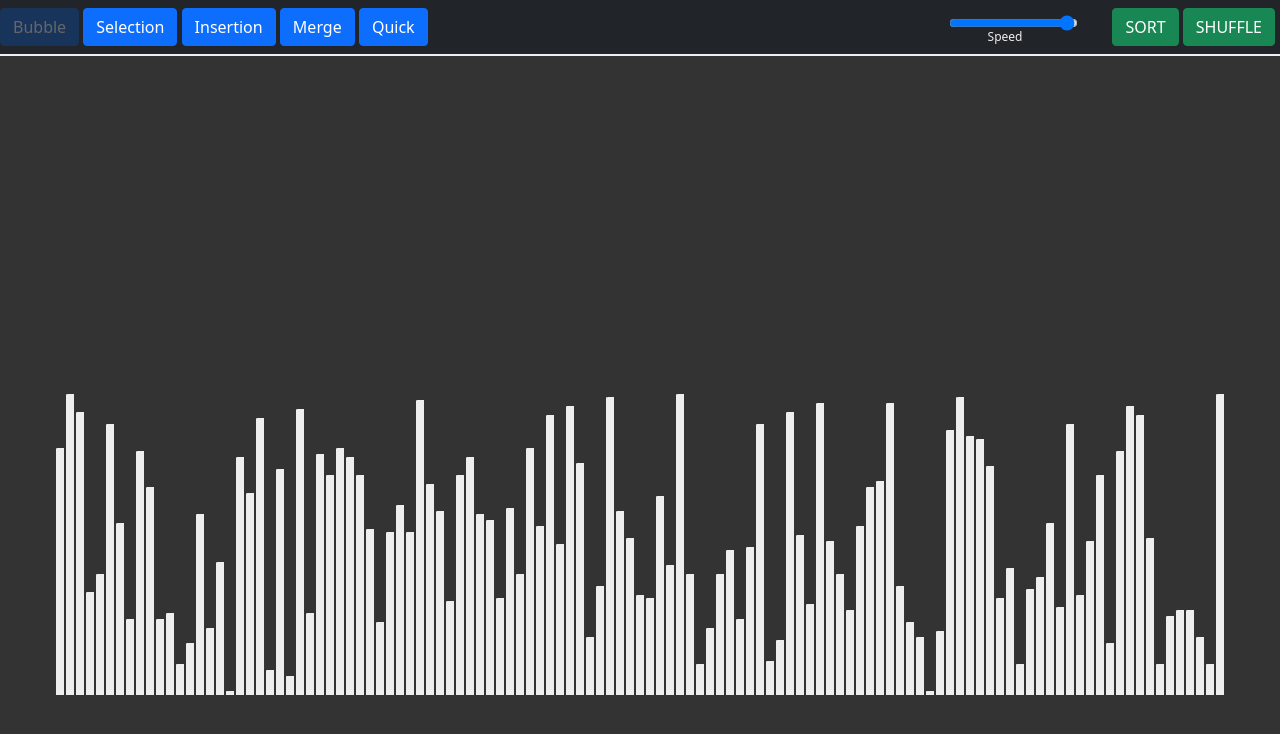
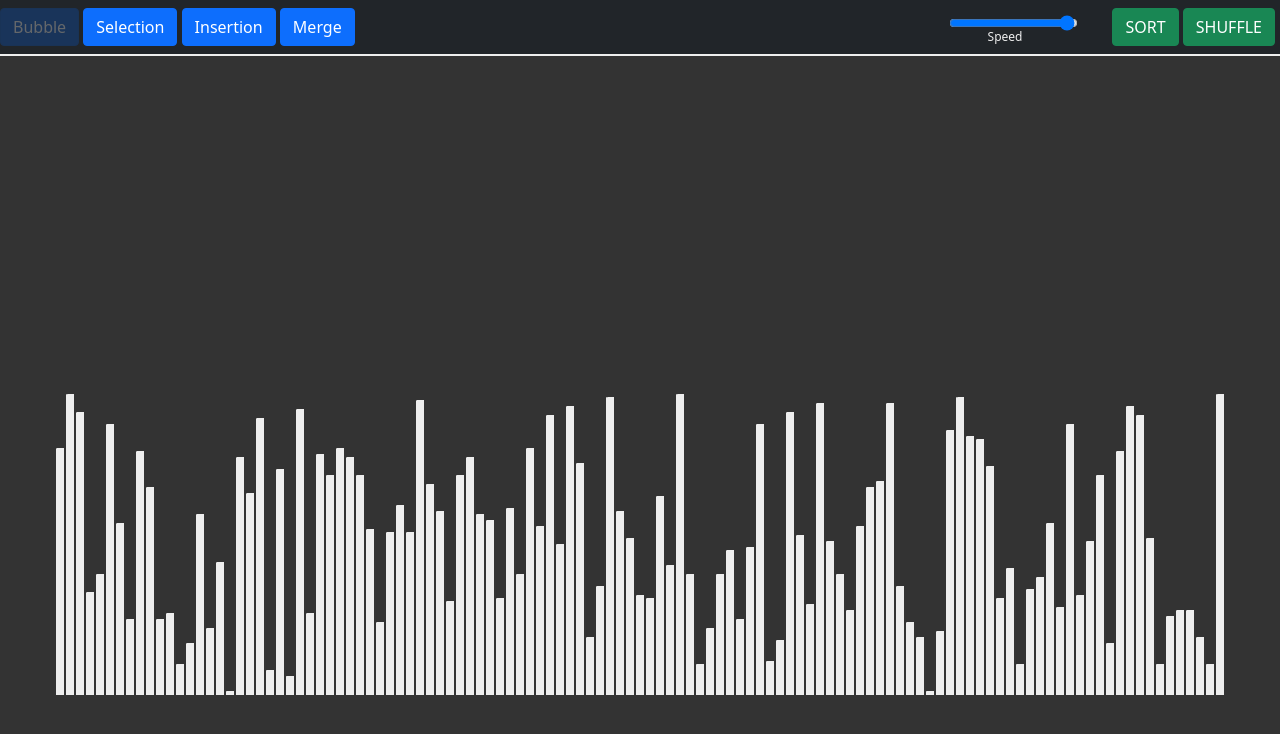
Before and after one commit to adrian007i/algoviz, a React (Create React App) app: page / in a window 1280 px wide. Shown: the top 734 px of the page. Built offline with nearby package versions, Linux system fonts and the light colour scheme.

Commit message:
update deploy guide

```diff
--- a/src/App.js
+++ b/src/App.js
@@ -1,5 +1,5 @@
 import './App.css';
-import { Navbar, Button, Container, ThemeProvider } from 'react-bootstrap';
+import { Navbar, Button} from 'react-bootstrap';
 import Bar from "./Bar"
 import React, { useState, useEffect } from 'react';
 
@@ -14,7 +14,7 @@ function App() {
   // creates an array on page load
   useEffect(() => {
     const vw = Math.ceil(Math.max(document.documentElement.clientWidth || 0, window.innerWidth || 0) / 11)
-    if (values.length != vw) {
+    if (values.length !== vw) {
       populateArray(vw);
       // setValues([100,50])
     }
@@ -186,7 +186,7 @@ function App() {
 
     // only used for the animation, not part of the algorithm
     for (var i = 0; i < firstHalf.length; i++)  firstHalf[i].style.backgroundColor = "#eee";
-    for (var i = 0; i < secondHalf.length; i++)  secondHalf[i].style.backgroundColor = "#000";
+    for (var j = 0; i < secondHalf.length; i++)  secondHalf[i].style.backgroundColor = "#000";
     await sleep((100.01 - speed) * 10)
 
     let merge = await mergeArrays(await mergeSort(firstHalf), await mergeSort(secondHalf)) ;
@@ -206,7 +206,7 @@ function App() {
     let merged = [];
 
     // merge sorted arrays
-    while (array1.length + array2.length != 0) {
+    while (array1.length + array2.length !== 0) {
       if (!array1[0]) {
         merged = merged.concat(array2);
         break;
@@ -252,7 +252,6 @@ function App() {
           <Button variant="primary" className={sort_type === "select" ? 'active' : ''} onClick={() => setSortType("select")}>Selection</Button>{' '}
           <Button variant="primary" className={sort_type === "insert" ? 'active' : ''} onClick={() => setSortType("insert")}>Insertion</Button>{' '}
           <Button variant="primary" className={sort_type === "merge" ? 'active' : ''} onClick={() => setSortType("merge")}>Merge</Button>{' '}
-          <Button variant="primary" className={sort_type === "quick" ? 'active' : ''} onClick={() => setSortType("quick")}>Quick</Button>{' '}
         </div>
         <div id="slider">
           <input type="range" id="speed" name="volume" min="1" max="100" defaultValue={speed} onChange={(e) => setSpeed(e.target.value)} disabled={disable} />
```
Also changed, not shown: 2 other files (tests, documents, lock files or other folders).
